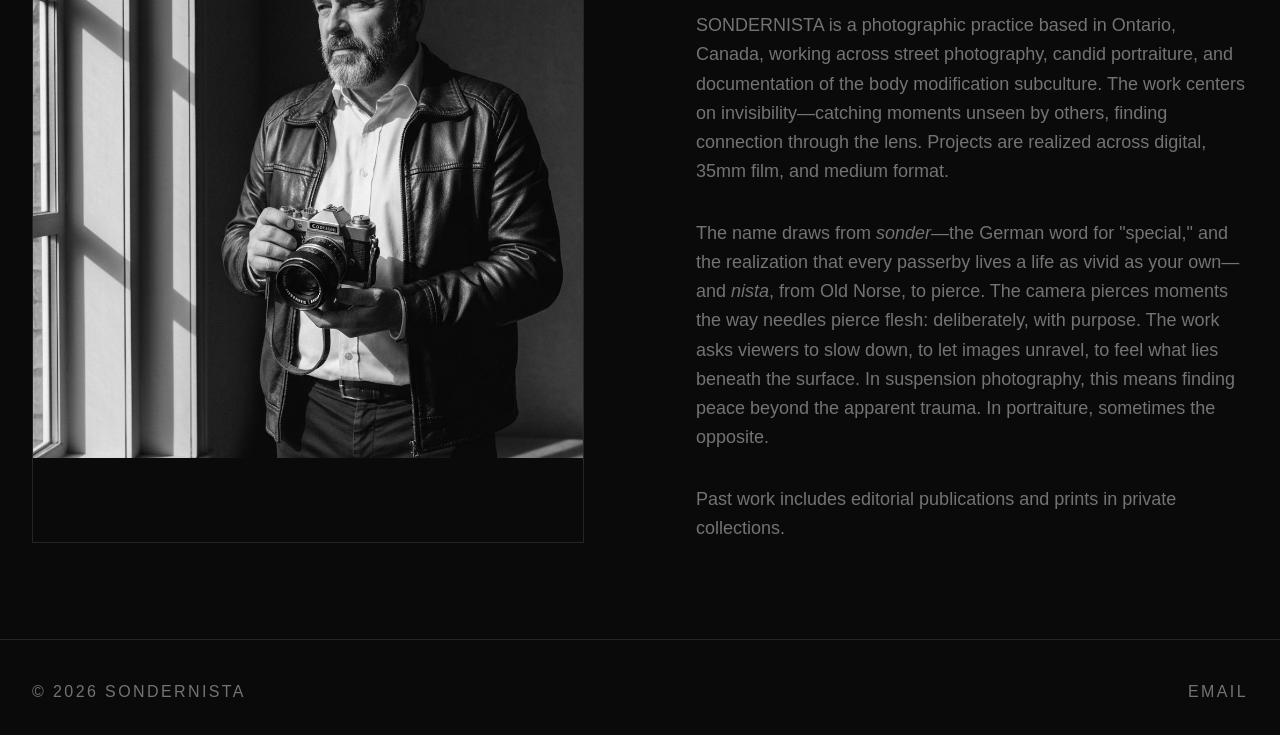
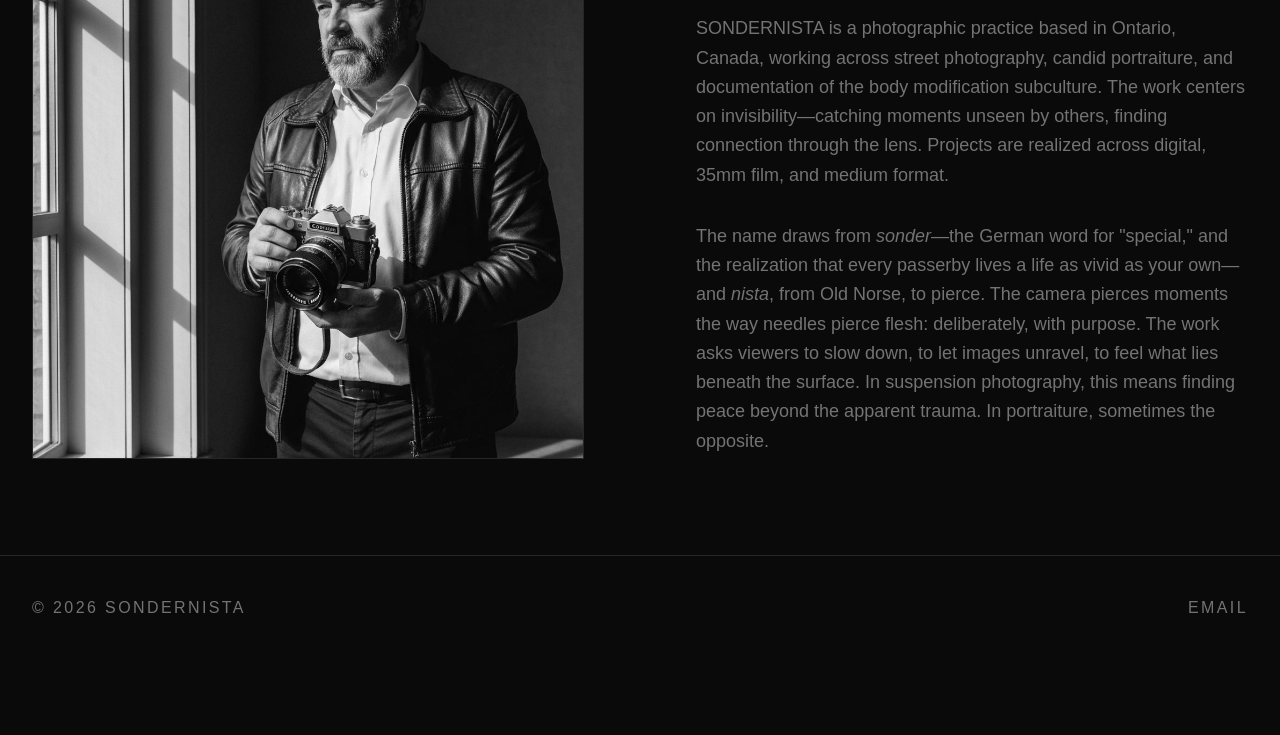
Before and after one commit to adhd8k/sondernista, an Astro site: page /about in a window 1280 px wide. Shown: the part 301-1036 px from the top of the page. After the commit the page ends 961 px from the top, so only its background shows below. Built offline with nearby package versions, Linux system fonts and the light colour scheme; Astro itself is replaced by a stand-in of ours; a web font is replaced by a local one.

Commit message:
Remove credentials paragraph from About

```diff
--- a/src/pages/about.astro
+++ b/src/pages/about.astro
@@ -41,9 +41,6 @@ import Layout from '../layouts/Layout.astro'
                 means finding peace beyond the apparent trauma. In portraiture,
                 sometimes the opposite.
               </p>
-              <p>
-                Past work includes editorial publications and prints in private collections.
-              </p>
             </div>
           </div>
         </div>
```
